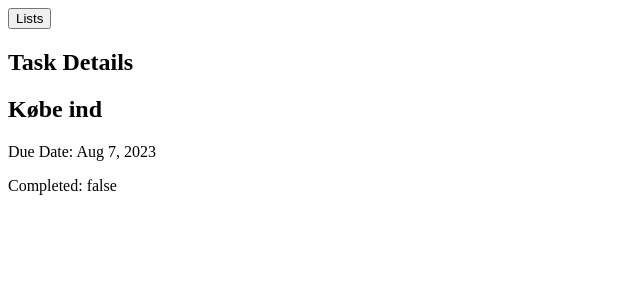
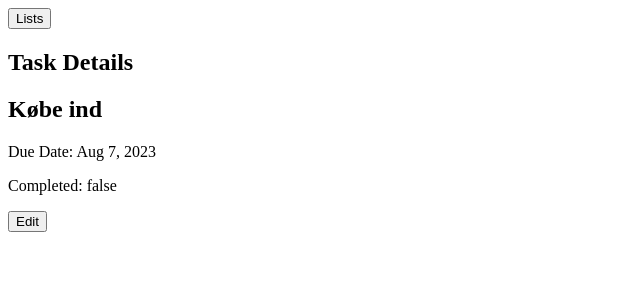
Before and after one commit to HELLO-ITS-REAPER/AngularToDoList, an Angular app: page /list/1/task/1 in a window 1280 px wide. Shown: the top 300 px of the page, without its empty margins (0-640 px from the left). Built offline with nearby package versions, Linux system fonts and the light colour scheme.

Commit message:
Edit local complated (rest at DB)

```diff
--- a/src/app/detailed-task/detailed-task.component.html
+++ b/src/app/detailed-task/detailed-task.component.html
@@ -1,7 +1,31 @@
 <h2>Task Details</h2>
-<div *ngIf="task">
+<div *ngIf="task; else notFound">
   <h2>{{ task.description }}</h2>
   <p>Due Date: {{ task.dueDate | date }}</p>
   <p>Completed: {{ task.completed }}</p>
   <!-- Display other task details as needed -->
+
+  <ng-container *ngIf="!editing">
+    <button (click)="toggleEdit()">Edit</button>
+  </ng-container>
+
+  <ng-container *ngIf="editing">
+    <form (ngSubmit)="saveChanges()" #editForm="ngForm">
+      <label>Description:
+        <input type="text" [(ngModel)]="task.description" name="description" required />
+      </label>
+      <label>Due Date:
+        <input type="date" [(ngModel)]="task.dueDate" name="dueDate" />
+      </label>
+      <label>Completed:
+        <input type="checkbox" [(ngModel)]="task.completed" name="completed" />
+      </label>
+      <!-- Add more fields for other task properties as needed -->
+      <button type="submit">Save</button>
+      <button type="button" (click)="cancelEdit()">Cancel</button>
+    </form>
+  </ng-container>
 </div>
+<ng-template #notFound>
+  <p>Task not found.</p>
+</ng-template>
--- a/src/app/detailed-task/detailed-task.component.ts
+++ b/src/app/detailed-task/detailed-task.component.ts
@@ -1,7 +1,7 @@
 import { Component, OnInit } from '@angular/core';
 import { ActivatedRoute } from '@angular/router';
-import { Task, TaskList } from '../taskList';
-import { TaskListService } from '../task-list.service'; // Import the service
+import { Task } from '../taskList';
+import { TaskListService } from '../task-list.service';
 
 @Component({
   selector: 'app-detailed-task',
@@ -9,17 +9,11 @@ import { TaskListService } from '../task-list.service'; // Import the service
   styleUrls: ['./detailed-task.component.css']
 })
 export class DetailedTaskComponent implements OnInit {
-  task: Task = {
-    id: 0,
-    description: '',
-    dueDate: new Date(),
-    completed: false
-  }; // Initialize with an empty object
+  task: Task | undefined;
+  originalTask: Task | undefined;
+  editing: boolean = false;
 
-  constructor(
-    private route: ActivatedRoute,
-    private taskListService: TaskListService // Inject the service
-  ) {}
+  constructor(private route: ActivatedRoute, private taskListService: TaskListService) {}
 
   ngOnInit(): void {
     const listIdParam = this.route.snapshot.paramMap.get('listId');
@@ -32,11 +26,34 @@ export class DetailedTaskComponent implements OnInit {
       const foundTask = this.taskListService.getTaskById(listId, taskId);
       if (foundTask) {
         this.task = foundTask;
-      } else {
-        // Handle the case where the task is not found
+        this.originalTask = { ...foundTask };
       }
-    } else {
-      // Handle the case where the parameters are null
     }
   }
+
+  toggleEdit(): void {
+    this.editing = !this.editing;
+    if (this.editing) {
+      this.originalTask = { ...this.task! };
+    }
+  }
+
+  saveChanges(): void {
+    if (this.task) {
+      const listId = this.taskListService.getListIdForTask(this.task.id!);
+      if (listId !== undefined) {
+        this.taskListService.updateTask(listId, this.task);
+        this.toggleEdit();
+      } else {
+        // Handle the case where the task is not found in any list
+      }
+    }
+  }
+
+  cancelEdit(): void {
+    if (this.originalTask) {
+      this.task = { ...this.originalTask };
+    }
+    this.toggleEdit();
+  }
 }
--- a/src/app/lists/lists.component.ts
+++ b/src/app/lists/lists.component.ts
@@ -13,11 +13,14 @@ import { TaskList } from '../taskList';
 export class ListsComponent {
   taskLists: TaskList[] = [];
 
+
   constructor(public taskListService: TaskListService) { }
 
   ngOnInit(): void {
     this.taskLists = this.taskListService.getAllTaskLists();
   }
 
+
+
   title = 'My lists';
 }
--- a/src/app/task-list.service.ts
+++ b/src/app/task-list.service.ts
@@ -23,6 +23,17 @@ export class TaskListService {
 
   getAllTaskLists(): TaskList[] {
     return LISTS;
+  }
+
+  // task-list.service.ts
+  getListIdForTask(taskId: number): number | undefined {
+    for (const taskList of this.taskLists) {
+      const task = taskList.tasks.find(task => task.id === taskId);
+      if (task) {
+        return taskList.id;
+      }
+    }
+    return undefined; // Task not found
   }
 
   addTaskList(newTaskList: TaskList): void {
```
Also changed, not shown: src/app/lists/lists.component.html (line endings or trailing spaces).
